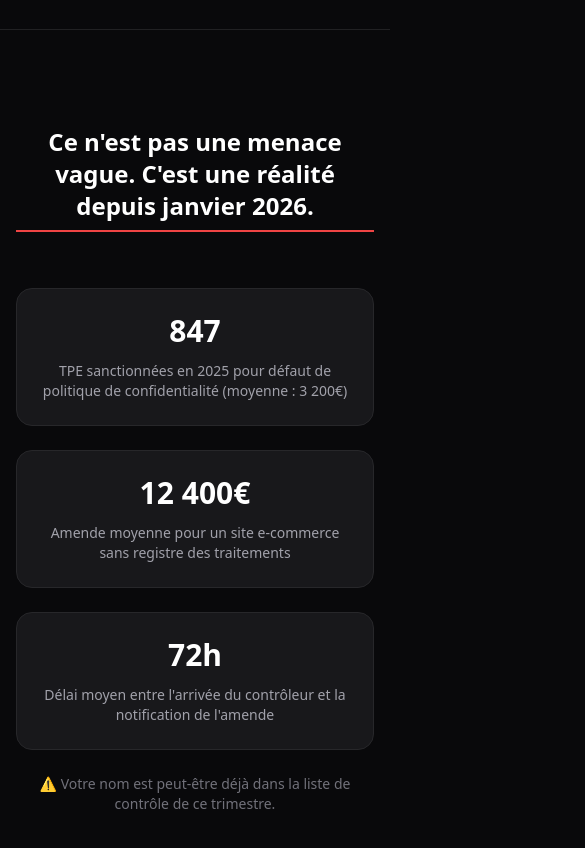
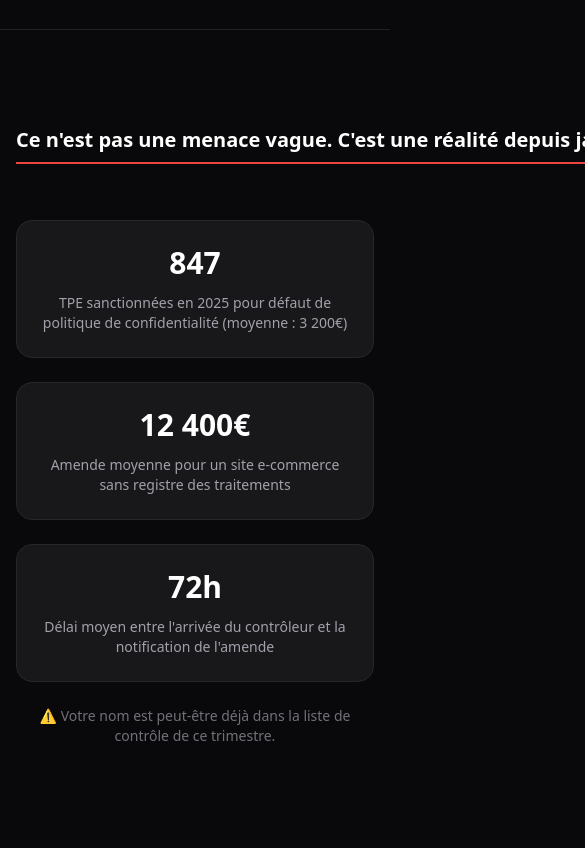
Before and after one commit to pierre6789/rgpdsimple, a React (Vite) app in the folder frontend/: page / in a window 390 px wide. Shown: the part 900-1748 px from the top of the page, 585 px wide, since content can reach past the window. Built offline with nearby package versions, Linux system fonts and the light colour scheme.

Commit message:
Stats titre: une seule ligne (whitespace-nowrap + taille responsive)

```diff
--- a/frontend/src/App.tsx
+++ b/frontend/src/App.tsx
@@ -262,9 +262,9 @@ function LandingPage() {
             initial={{ opacity: 0, y: 20 }}
             whileInView={{ opacity: 1, y: 0 }}
             viewport={{ once: true }}
-            className="text-2xl sm:text-3xl font-bold text-white mb-14 text-center"
+            className="text-xl sm:text-2xl md:text-3xl font-bold text-white mb-14 text-center"
           >
-            <span className="inline-block border-b-2 border-red-500 pb-2">Ce n'est pas une menace vague. C'est une réalité depuis janvier 2026.</span>
+            <span className="inline-block border-b-2 border-red-500 pb-2 whitespace-nowrap">Ce n'est pas une menace vague. C'est une réalité depuis janvier 2026.</span>
           </motion.h2>
           <div className="grid grid-cols-1 md:grid-cols-3 gap-6">
             {[
```
